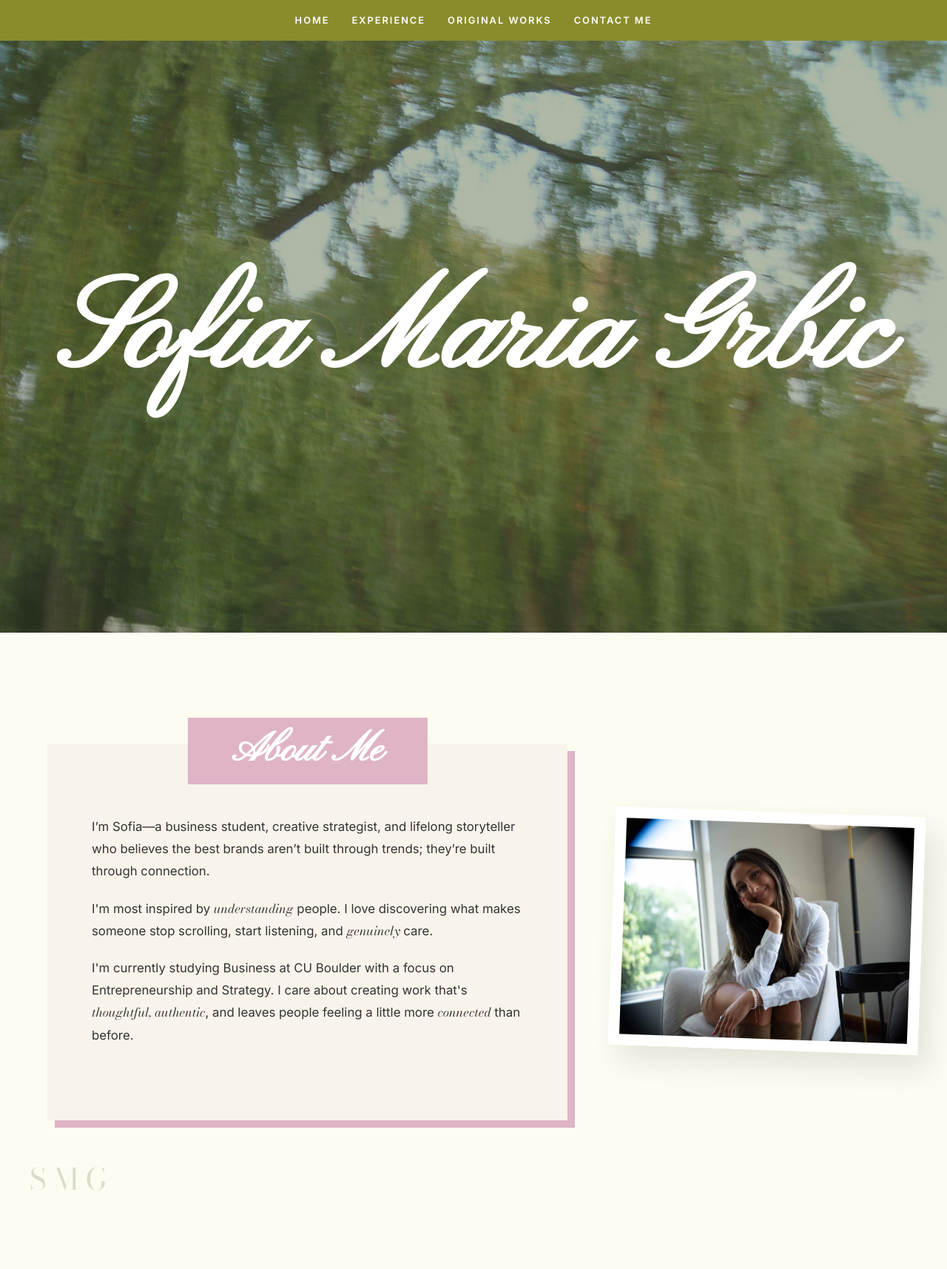
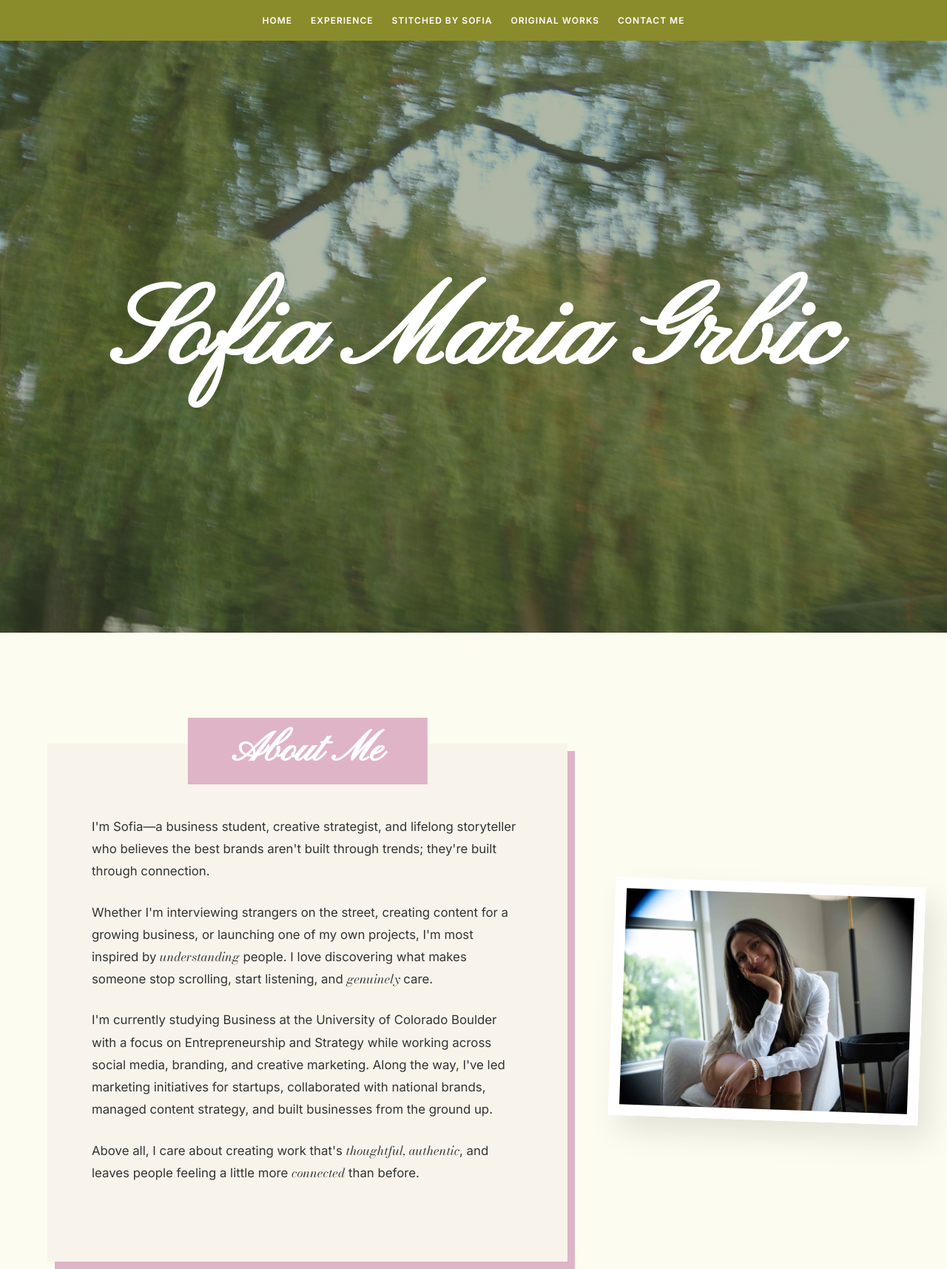
Before and after one commit to sofiagrbic/Portfolio, a plain HTML site: page index.html in a window 1280 px wide. Shown: the top 1715 px of the page at 74% size. Before the commit the page ends 1664 px from the top, so only its background shows below. Drawn offline with nearby package versions, Linux system fonts and the light colour scheme.

Commit message:
Update index.html with navigation and content changes

```diff
--- a/index.html
+++ b/index.html
@@ -7,61 +7,50 @@
     <link href="https://fonts.googleapis.com/css2?family=Pinyon+Script&family=Bodoni+Moda:ital,wght@0,400;1,400&family=Inter:wght@300;400;600&display=swap" rel="stylesheet">
     <style>
         :root { --bg: #fdfcf0; --pink: #dfb4c6; --sage: #8a8c2b; --dark: #4e5f3b; --beige: #f8f4eb; }
-        body { margin: 0; background: var(--bg); color: #1a1a1a; font-family: 'Inter', sans-serif; overflow-x: hidden; }
+        body { margin: 0; background: var(--bg); color: #1a1a1a; font-family: 'Inter', sans-serif; overflow-x: hidden; scroll-behavior: smooth; }
 
-        nav { padding: 20px; display: flex; justify-content: center; gap: 30px; background: var(--sage); position: sticky; top: 0; z-index: 1000; }
-        nav a { text-decoration: none; color: white; font-size: 0.8rem; letter-spacing: 2px; font-weight: 600; text-transform: uppercase; }
+        nav { padding: 20px; display: flex; justify-content: center; gap: 25px; background: var(--sage); position: sticky; top: 0; z-index: 1000; flex-wrap: wrap;}
+        nav a { text-decoration: none; color: white; font-size: 0.75rem; letter-spacing: 1px; font-weight: 600; text-transform: uppercase; transition: 0.3s; }
+        nav a:hover { opacity: 0.7; font-style: italic; }
 
-        .hero {
-            height: 100vh; background: linear-gradient(rgba(78, 95, 59, 0.45), rgba(78, 95, 59, 0.45)), url('tree.jpg');
-            background-size: cover; background-position: center; display: flex; flex-direction: column; justify-content: center; align-items: center; text-align: center;
-        }
-        .hero-name { font-family: 'Pinyon Script', cursive; font-size: clamp(5rem, 15vw, 11rem); color: white; margin: 0; transition: 0.5s; cursor: pointer; }
+        .hero { height: 100vh; background: linear-gradient(rgba(78, 95, 59, 0.45), rgba(78, 95, 59, 0.45)), url('tree.jpg'); background-size: cover; background-position: center; display: flex; flex-direction: column; justify-content: center; align-items: center; text-align: center; }
+        .hero-name { font-family: 'Pinyon Script', cursive; font-size: clamp(4rem, 12vw, 10rem); color: white; margin: 0; transition: 0.5s; cursor: pointer; }
         .hero-name:hover { color: var(--pink); transform: scale(1.02); }
 
-        /* THE VISIONARY SECTION - NEW SIDE BY SIDE */
         .visionary-section { padding: 150px 5%; display: flex; justify-content: center; position: relative; }
-
-        .flex-container {
-            display: flex; align-items: center; gap: 60px; max-width: 1200px; width: 100%;
-        }
-
-        .text-side { flex: 1.2; background: var(--beige); padding: 80px 60px; position: relative; box-shadow: 10px 10px 0px var(--pink); }
-        .photo-side { flex: 0.8; position: relative; }
-
+        .flex-container { display: flex; align-items: center; gap: 60px; max-width: 1200px; width: 100%; }
+        .text-side { flex: 1.2; background: var(--beige); padding: 80px 60px; position: relative; box-shadow: 10px 10px 0px var(--pink); text-align: left; }
+        .photo-side { flex: 0.8; }
         .pink-tab { position: absolute; top: -35px; left: 50%; transform: translateX(-50%); background: var(--pink); padding: 10px 60px; }
-        .pink-tab h2 { font-family: 'Pinyon Script', cursive; color: white; font-size: 3.5rem; margin: 0; }
-
-        .text-side p { font-size: 1.05rem; line-height: 1.8; color: #333; margin-bottom: 20px; }
+        .pink-tab h2 { font-family: 'Pinyon Script', cursive; color: white; font-size: 3.5rem; margin: 0; white-space: nowrap;}
+        .text-side p { font-size: 1.05rem; line-height: 1.8; color: #333; margin-bottom: 25px; }
         i { font-style: italic; font-family: 'Bodoni Moda', serif; }
-
-        .me-frame {
-            width: 100%; border: 15px solid white; transform: rotate(2deg);
-            box-shadow: 15px 20px 40px rgba(0,0,0,0.1); transition: 0.5s;
-        }
+        .me-frame { width: 100%; border: 15px solid white; transform: rotate(2deg); box-shadow: 15px 20px 40px rgba(0,0,0,0.1); transition: 0.5s; }
         .me-frame:hover { transform: rotate(0deg) scale(1.02); }
-
         .smg-mark { position: absolute; bottom: 40px; left: 40px; font-family: 'Bodoni Moda', serif; font-size: 2.5rem; color: var(--dark); opacity: 0.2; letter-spacing: 10px; }
 
-        @media (max-width: 1000px) { .flex-container { flex-direction: column; } .photo-side { width: 80%; } }
+        @media (max-width: 1000px) { .flex-container { flex-direction: column; } .photo-side { width: 80%; } .text-side { padding: 60px 30px; } }
     </style>
 </head>
 <body>
     <nav>
-        <a href="index.html">Home</a><a href="work.html">Experience</a><a href="atelier.html">Original Works</a><a href="contact.html">Contact Me</a>
+        <a href="index.html">Home</a>
+        <a href="work.html">Experience</a>
+        <a href="stitched.html">Stitched by Sofia</a>
+        <a href="atelier.html">Original Works</a>
+        <a href="contact.html">Contact Me</a>
     </nav>
     <header class="hero"><h1 class="hero-name">Sofia Maria Grbic</h1></header>
-    <section class="visionary-section">
+    <section id="about" class="visionary-section">
         <div class="flex-container">
             <div class="text-side">
                 <div class="pink-tab"><h2>About Me</h2></div>
-                <p>I’m Sofia—a business student, creative strategist, and lifelong storyteller who believes the best brands aren’t built through trends; they’re built through connection.</p>
-                <p>I'm most inspired by <i>understanding</i> people. I love discovering what makes someone stop scrolling, start listening, and <i>genuinely</i> care.</p>
-                <p>I'm currently studying Business at CU Boulder with a focus on Entrepreneurship and Strategy. I care about creating work that's <i>thoughtful, authentic</i>, and leaves people feeling a little more <i>connected</i> than before.</p>
+                <p>I'm Sofia—a business student, creative strategist, and lifelong storyteller who believes the best brands aren't built through trends; they're built through connection.</p>
+                <p>Whether I'm interviewing strangers on the street, creating content for a growing business, or launching one of my own projects, I'm most inspired by <i>understanding</i> people. I love discovering what makes someone stop scrolling, start listening, and <i>genuinely</i> care.</p>
+                <p>I'm currently studying Business at the University of Colorado Boulder with a focus on Entrepreneurship and Strategy while working across social media, branding, and creative marketing. Along the way, I've led marketing initiatives for startups, collaborated with national brands, managed content strategy, and built businesses from the ground up.</p>
+                <p>Above all, I care about creating work that's <i>thoughtful, authentic</i>, and leaves people feeling a little more <i>connected</i> than before.</p>
             </div>
-            <div class="photo-side">
-                <img src="me.jpg" class="me-frame">
-            </div>
+            <div class="photo-side"><img src="me.jpg" class="me-frame"></div>
         </div>
         <div class="smg-mark">SMG</div>
     </section>
```
